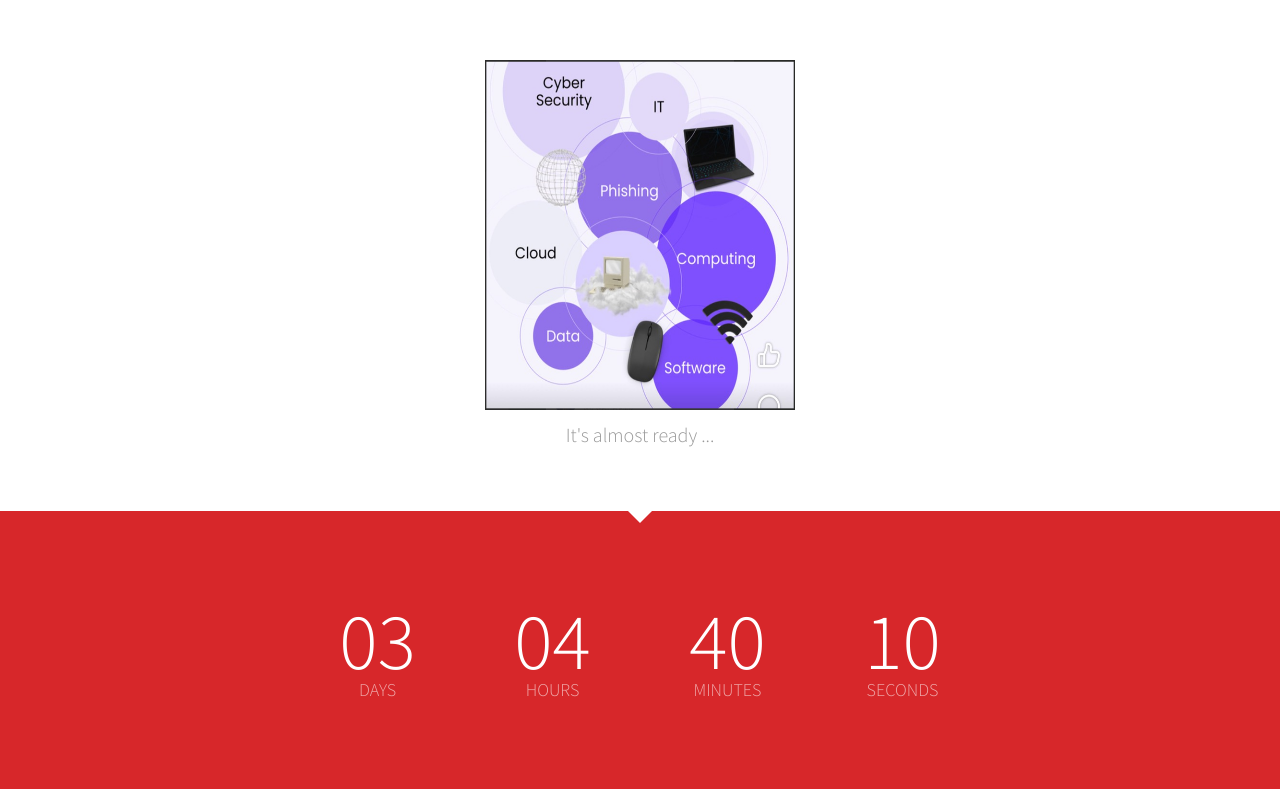
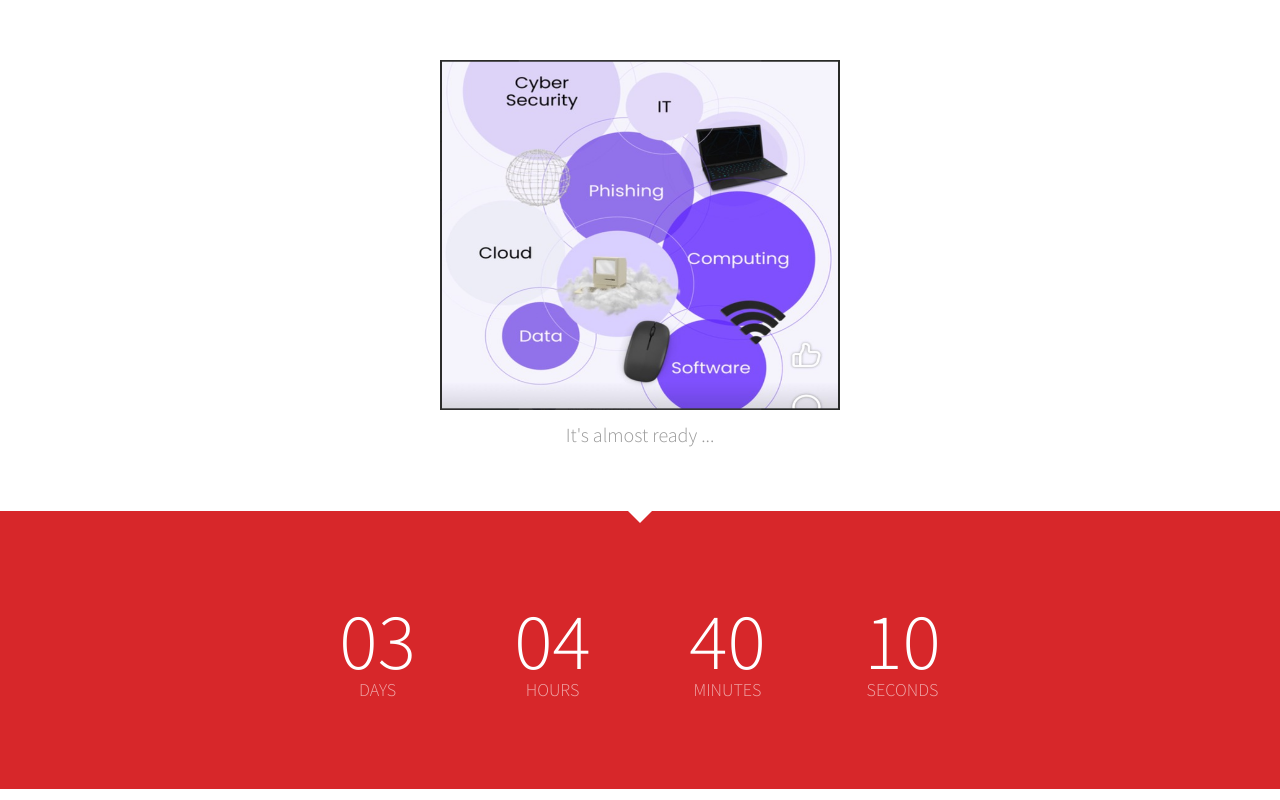
Before and after one commit to tasktoasters/tasktoasters.github.io, a plain HTML site: page index.html in a window 1280 px wide. Drawn offline with Linux system fonts and the light colour scheme.

Commit message:
Update index.html

```diff
--- a/index.html
+++ b/index.html
@@ -29,7 +29,7 @@
 <div class="fullwidth clearfix">
 	<div id="topcontainer" class="bodycontainer clearfix" data-uk-scrollspy="{cls:'uk-animation-fade', delay: 300, repeat: true}">
 
-		<p><img src="images/ico/apple-touch-icon-144.png" width="310" height="350"></p>
+		<p><img src="images/ico/apple-touch-icon-144.png" width="400" height="350"></p>
 		<!-- <h1><span>KooDoo</span><br />is coming soon</h1> -->
 		<p>It's almost ready ...</p>
 
```
